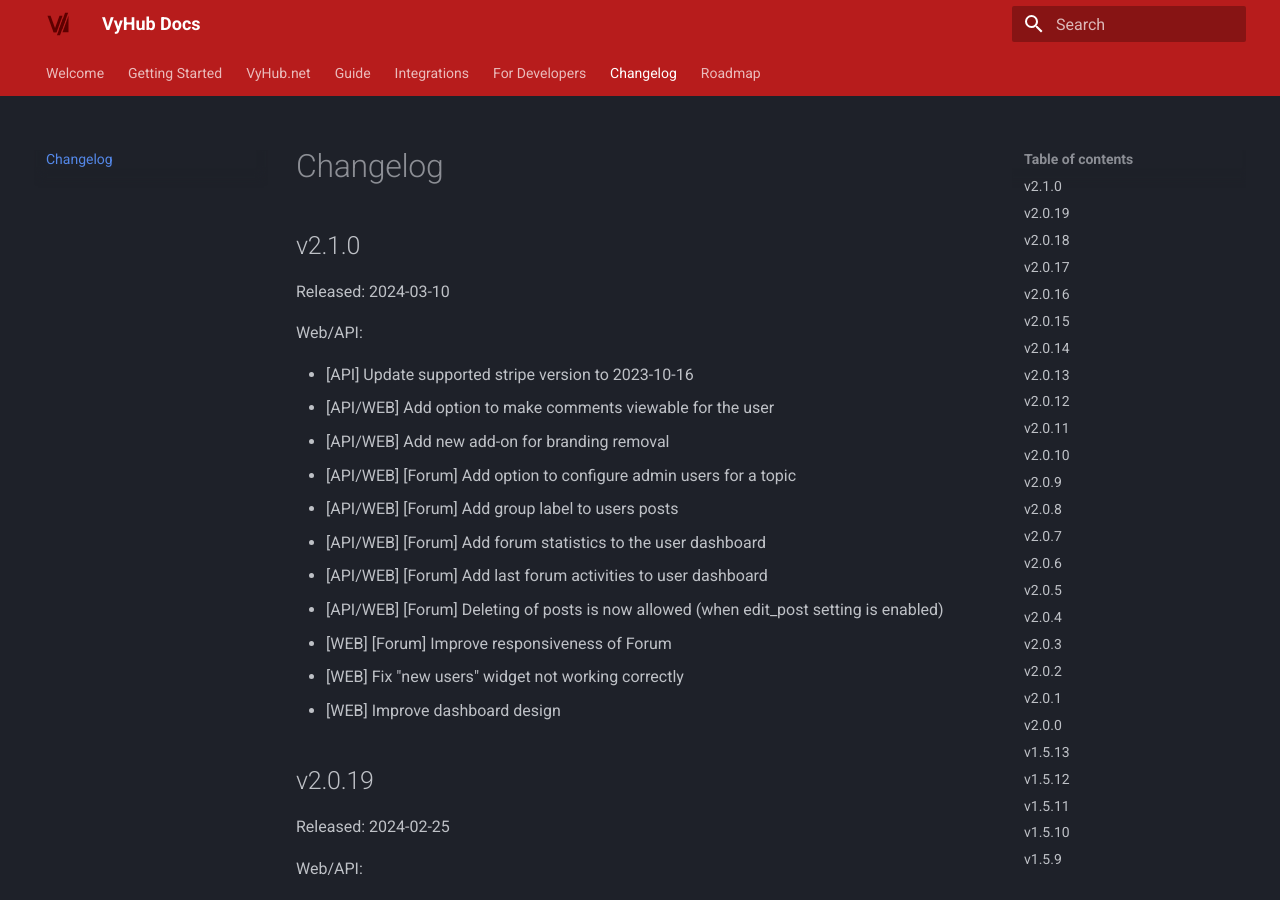
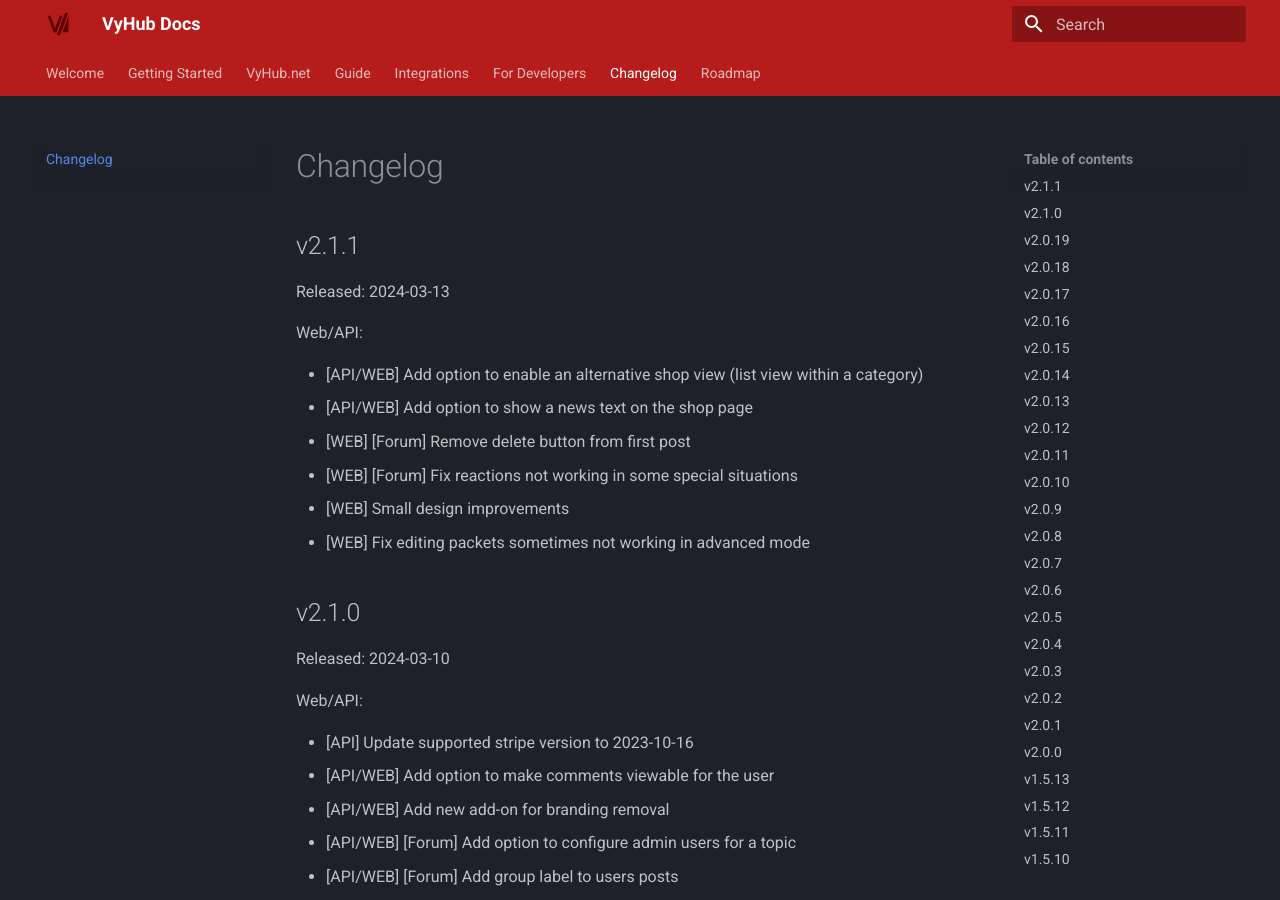
Before and after one commit to nyx-project/vyhub-documentation, an MkDocs documentation site: the page built from docs/changelog.md, in a window 1280 px wide and 900 px high. Built offline with MkDocs 1.6.1 and Material for MkDocs 9.7.7, drawn with Linux system fonts in a browser that asks for light colours; the version menu is left out.

Commit message:
Changelog 2.1.1

```diff
--- a/docs/changelog.md
+++ b/docs/changelog.md
@@ -1,4 +1,17 @@
 # Changelog
+
+## v2.1.1
+
+Released: 2024-03-13
+
+Web/API:
+
+- [API/WEB] Add option to enable an alternative shop view (list view within a category)
+- [API/WEB] Add option to show a news text on the shop page
+- [WEB] [Forum] Remove delete button from first post
+- [WEB] [Forum] Fix reactions not working in some special situations
+- [WEB] Small design improvements
+- [WEB] Fix editing packets sometimes not working in advanced mode
 
 ## v2.1.0
 
```
